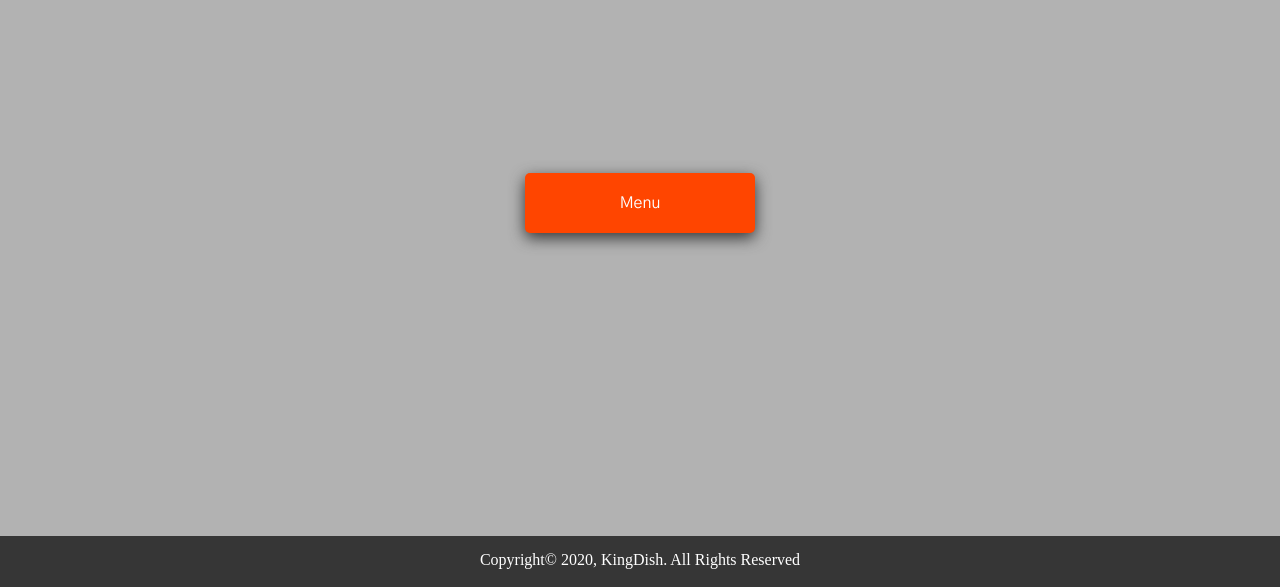
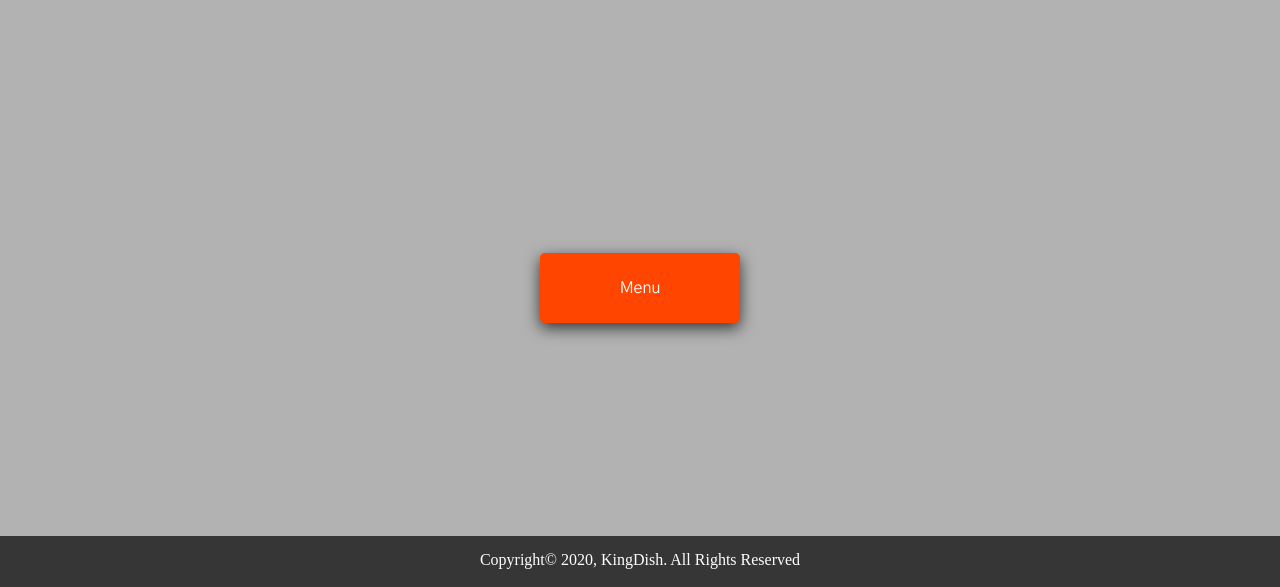
Before and after one commit to arodriguez175/kingdish, a plain HTML site: page index.html in a window 1280 px wide. Shown: the part 213-800 px from the top of the page. Drawn offline with Linux system fonts and the light colour scheme.

Commit message:
Removed some conflicting @media css code.

```diff
--- a/stylesheet.css
+++ b/stylesheet.css
@@ -117,34 +117,12 @@ html, body {
         width: 100%;
     }
 
-    #title {
-    font-size: 39pt;
-    font-family: 'Roboto', sans-serif;
-}
 
-    #button-holder {
-        margin-left: 20%;
-        margin-right: 20%;
-        margin-top: 20%;
-    }
-
-    #button-holder a {
-    text-align: center;
-    background-color: orangered;
-    text-decoration: none;
-    color: white;
-    padding: 25px;
-    display: inline-block;
-    width: 100%;
-    border-radius: 5px;
-    box-shadow: 0px 5px 15px #363636;
-    font-family: 'Gothic A1', sans-serif;
-}
 
 }
 
 /* Landscape */
-@media only screen and (orientation: landscape) {
+/*@media only screen and (orientation: landscape) {
     #title {
     font-size: 39pt;
     font-family: 'Roboto', sans-serif;
@@ -169,35 +147,7 @@ html, body {
     box-shadow: 0px 5px 15px #363636;
     font-family: 'Gothic A1', sans-serif;
 }
-}
-
-
-/* Tablet */
-@media only screen and (min-width: 768px) {
-    #title {
-    font-size: 39pt;
-    font-family: 'Roboto', sans-serif;
-}
-
-    #button-holder {
-    margin-left: 20%;
-    margin-right: 20%;
-    margin-top: 20%;
-}
-
-    #button-holder a {
-    text-align: center;
-    background-color: orangered;
-    text-decoration: none;
-    color: white;
-    padding: 25px;
-    display: inline-block;
-    width: 100%;
-    border-radius: 5px;
-    box-shadow: 0px 5px 15px #363636;
-    font-family: 'Gothic A1', sans-serif;
-}
-}
+}*/
 
 
 /* For desktop: */
@@ -215,32 +165,6 @@ html, body {
     .col-10 {width: 83.33%;}
     .col-11 {width: 91.66%;}
     .col-12 {width: 100%;}
-
-    #title {
-    font-size: 45pt;
-    font-family: 'Roboto', sans-serif;
-}
-
-    #button-holder {
-        text-align: center;
-    }
-
-    #button-holder a {
-    text-align: center;
-    background-color: orangered;
-    text-decoration: none;
-    color: white;
-    padding: 25px;
-    display: inline-block;
-    width: 200px;
-    border-radius: 5px;
-    box-shadow: 0px 5px 15px #363636;
-    font-family: 'Gothic A1', sans-serif;
-}
-
-#button-holder a:hover {
-    background-color: red;
-}
 }
 
 /* Common Break Points --------------------------------------------------------------------------------------------------*/
@@ -272,69 +196,147 @@ html, body {
     text-align: center;
   }
 
+    /* Previous code */
+    #title {
+    font-size: 39pt;
+    font-family: 'Roboto', sans-serif;
+}
+
+    #button-holder {
+        margin-left: 20%;
+        margin-right: 20%;
+        margin-top: 20%;
+    }
+
     #button-holder a {
-
-        padding: 20px;
-        display: inline-block;
-        width: 100%;
-    }
+    text-align: center;
+    background-color: orangered;
+    text-decoration: none;
+    color: white;
+    padding: 25px;
+    display: inline-block;
+    width: 100%;
+    border-radius: 5px;
+    box-shadow: 0px 5px 15px #363636;
+    font-family: 'Gothic A1', sans-serif;
+}
 }
 
 /* Small devices (portrait tablets and large phones, 600px and up) */
 @media only screen and (min-width: 600px) {
-    #button-holder {
-    text-align: center;
-  }
-
-    #button-holder a {
-        padding: 20px;
-        display: inline-block;
-        width: 100%;
-        margin-bottom: 25px;
-    }
 
     .navbar-container {
         float: right;
     }
 }
 
+#title {
+    font-size: 39pt;
+    font-family: 'Roboto', sans-serif;
+}
+
+    #button-holder {
+    margin-left: 20%;
+    margin-right: 20%;
+    margin-top: 20%;
+}
+
+    #button-holder a {
+    text-align: center;
+    background-color: orangered;
+    text-decoration: none;
+    color: white;
+    padding: 25px;
+    display: inline-block;
+    width: 100%;
+    border-radius: 5px;
+    box-shadow: 0px 5px 15px #363636;
+    font-family: 'Gothic A1', sans-serif;
+}
+
 /* Medium devices (landscape tablets, 768px and up) */
 @media only screen and (min-width: 768px) {
+    #title {
+    font-size: 39pt;
+    font-family: 'Roboto', sans-serif;
+}
+
     #button-holder {
-    text-align: center;
-  }
+    margin-left: 20%;
+    margin-right: 20%;
+    margin-top: 20%;
+}
 
     #button-holder a {
-        padding: 20px;
-        display: inline-block;
-        width: 100%;
-    }
+    text-align: center;
+    background-color: orangered;
+    text-decoration: none;
+    color: white;
+    padding: 25px;
+    display: inline-block;
+    width: 100%;
+    border-radius: 5px;
+    box-shadow: 0px 5px 15px #363636;
+    font-family: 'Gothic A1', sans-serif;
+}
 }
 
 /* Large devices (laptops/desktops, 992px and up) */
 @media only screen and (min-width: 992px) {
+    #title {
+    font-size: 45pt;
+    font-family: 'Roboto', sans-serif;
+}
+
     #button-holder {
-    text-align: center;
-  }
+        text-align: center;
+    }
 
     #button-holder a {
-        padding: 20px;
-        display: inline-block;
-        width: 50%;
-    }
+    text-align: center;
+    background-color: orangered;
+    text-decoration: none;
+    color: white;
+    padding: 25px;
+    display: inline-block;
+    width: 200px;
+    border-radius: 5px;
+    box-shadow: 0px 5px 15px #363636;
+    font-family: 'Gothic A1', sans-serif;
+}
+
+#button-holder a:hover {
+    background-color: red;
+}
 }
 
 /* Extra large devices (large laptops and desktops, 1200px and up) */
 @media only screen and (min-width: 1200px) {
+    #title {
+    font-size: 45pt;
+    font-family: 'Roboto', sans-serif;
+}
+
     #button-holder {
+        text-align: center;
+    }
+
+    #button-holder a {
     text-align: center;
-  }
+    background-color: orangered;
+    text-decoration: none;
+    color: white;
+    padding: 25px;
+    display: inline-block;
+    width: 200px;
+    border-radius: 5px;
+    box-shadow: 0px 5px 15px #363636;
+    font-family: 'Gothic A1', sans-serif;
+}
 
-    #button-holder a{
-        padding: 20px;
-        display: inline-block;
-        width: 30%;
-    }
+#button-holder a:hover {
+    background-color: red;
+}
 }
 
 /* Content --------------------------------------------------------------------------------------------------------------*/
```
